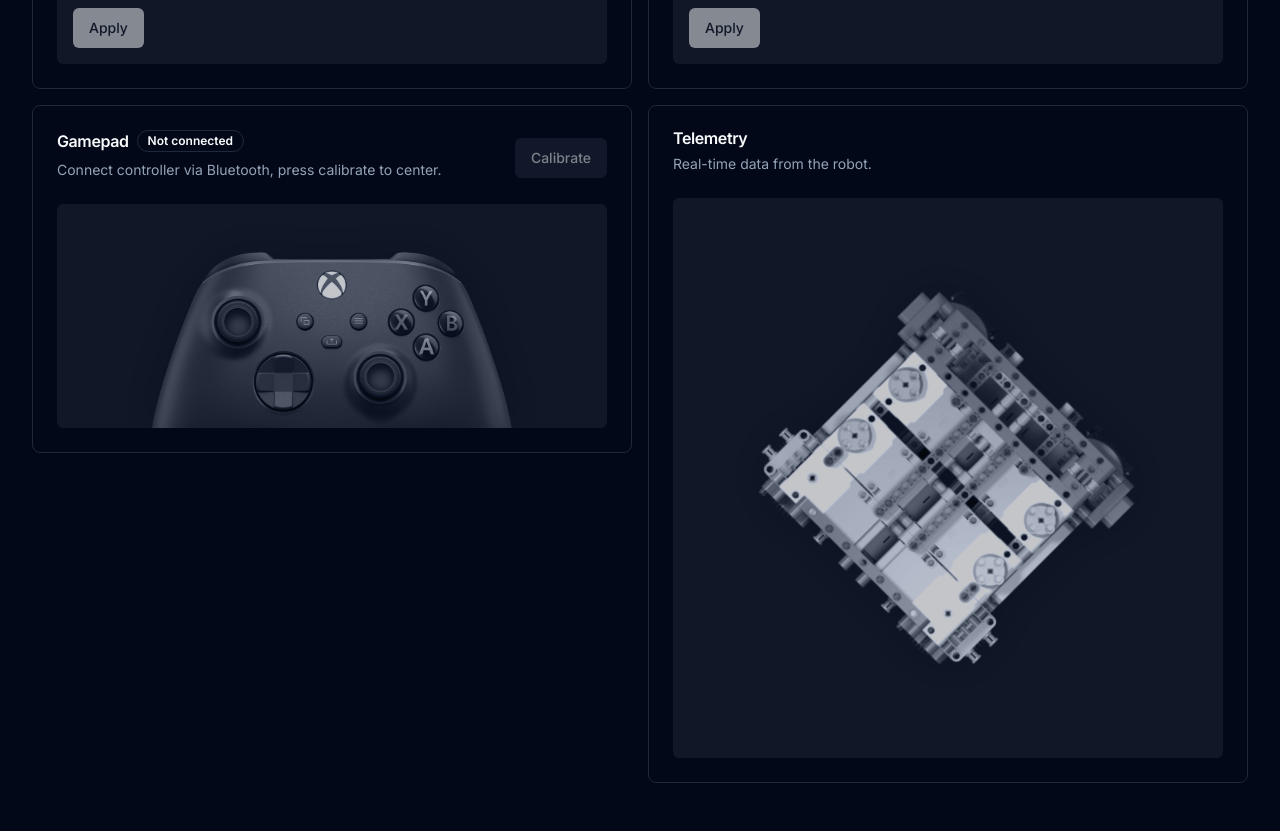
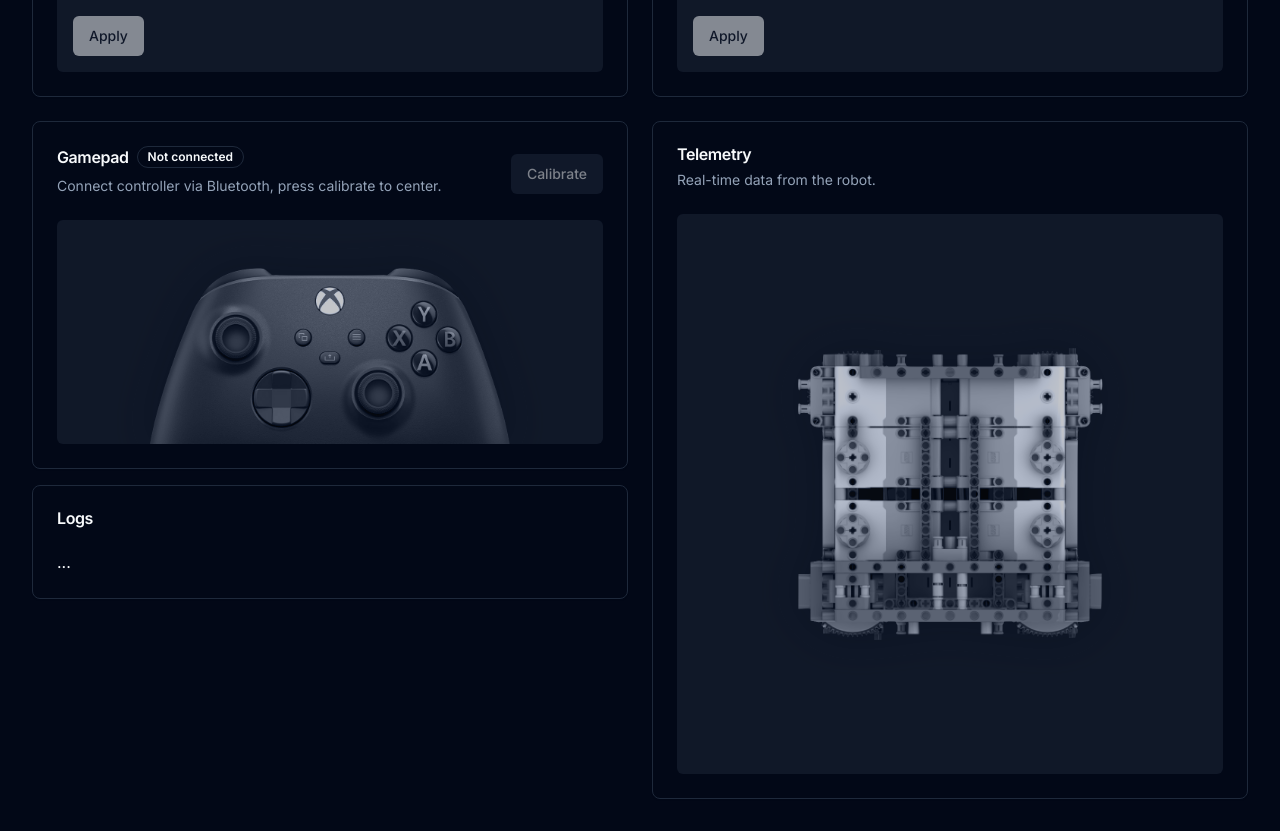
Before and after one commit to thomasbrus/lego-swerve-drive, a Next.js app: page / in a window 1280 px wide. Shown: the part 440-1271 px from the top of the page. Built offline with nearby package versions, Linux system fonts and the light colour scheme.

Commit message:
Display which buttons are pressed and added, & updated swerve drive visualization

```diff
--- a/src/app/page.tsx
+++ b/src/app/page.tsx
@@ -13,6 +13,7 @@ import { z } from "zod";
 import { Form, FormControl, FormField, FormItem, FormLabel, FormMessage } from "@/components/ui/form";
 import { useGamepad, Gamepad, AxisUpdate } from "@/hooks/use-gamepad";
 import Image from "next/image";
+import { cn } from "@/lib/utils";
 
 export default function Home() {
   const frontHub = useHub({ onMessage: () => {} });
@@ -20,11 +21,17 @@ export default function Home() {
 
   return (
     <Page title="Dashboard">
-      <div className="grid gap-4 grid-cols-1 lg:grid-cols-2">
+      <div className="grid gap-6 grid-cols-1 lg:grid-cols-2">
         <FrontHubCard frontHub={frontHub} />
         <RearHub rearHub={rearHub} />
-        <GamepadCard frontHub={frontHub} rearHub={rearHub} />
-        <TelemetryCard />
+        <div className="grid gap-4 self-start">
+          <GamepadCard frontHub={frontHub} rearHub={rearHub} />
+          <Card>
+            <CardHeader title="Logs" />
+            <CardContent>...</CardContent>
+          </Card>
+        </div>
+        <TelemetryCard frontHub={frontHub} rearHub={rearHub} />
       </div>
     </Page>
   );
@@ -231,11 +238,18 @@ function GamepadCard({ frontHub, rearHub }: { frontHub: Hub; rearHub: Hub }) {
       <CardContent>
         <div className="bg-muted/50 rounded-md pt-8 px-4 flex flex-col items-center overflow-clip relative">
           <div className="h-[12rem] w-[32rem] relative">
+            <GamepadButton isPressed={gamepad?.buttons[0]?.pressed} className="bg-[#74bf3f] w-[24px] h-[26px] top-[98px] right-[150px]" />
+            <GamepadButton isPressed={gamepad?.buttons[1]?.pressed} className="bg-[#e63e35] w-[23px] h-[25px] top-[75px] right-[126px]" />
+            <GamepadButton isPressed={gamepad?.buttons[2]?.pressed} className="bg-[#0d9de7] w-[24px] h-[26px] top-[73px] right-[175px]" />
+            <GamepadButton isPressed={gamepad?.buttons[3]?.pressed} className="bg-[#e4e236] w-[24px] h-[26px] top-[49px] right-[150px]" />
             <Image
               src="/images/xbox-controller.png"
               fill
               alt="XBOX Controler"
-              className="absolute inset-0 object-cover object-top mix-blend-luminosity opacity-75 drop-shadow-[0_0_24px_hsl(223deg_84%_5%_/_50%)]"
+              className={cn(
+                "absolute inset-0 object-cover object-top mix-blend-luminosity drop-shadow-[0_0_24px_hsl(223deg_84%_5%_/_50%)]",
+                gamepad.isConnected ? "opacity-100" : "opacity-75"
+              )}
             />
             {gamepad.isConnected && (
               <svg viewBox="0 0 32 12" xmlns="http://www.w3.org/2000/svg" className="inset-0 absolute">
@@ -281,6 +295,10 @@ function GamepadThumbstick({ x, y, transform }: { x: number; y: number; transfor
   );
 }
 
+function GamepadButton({ isPressed, className }: { isPressed: boolean; className: string }) {
+  return <div className={cn("absolute rounded-full", isPressed ? "opacity-100" : "opacity-0", className)} />;
+}
+
 function GamepadBadge({ gamepad }: { gamepad: Gamepad }) {
   return <Badge variant={gamepad.isConnected ? "default" : "outline"}>{gamepad.isConnected ? "Connected" : "Not connected"}</Badge>;
 }
@@ -299,7 +317,7 @@ function GamepadActions({ gamepad }: { gamepad: Gamepad }) {
   );
 }
 
-function TelemetryCard() {
+function TelemetryCard({ frontHub, rearHub }: { frontHub: Hub; rearHub: Hub }) {
   return (
     <Card>
       <CardHeader title="Telemetry" description="Real-time data from the robot." />
@@ -307,10 +325,13 @@ function TelemetryCard() {
         <div className="bg-muted/50 rounded-md p-4 flex flex-col items-center justify-center flex-grow h-[560px]">
           <Image
             src="/images/swerve-drive.png"
-            width={320}
-            height={320}
+            width={360}
+            height={360}
             alt="LEGO Swerve Drive"
-            className="mix-blend-luminosity opacity-75 drop-shadow-[0_0_24px_hsl(223deg_84%_5%_/_50%)] rotate-45"
+            className={cn(
+              "mix-blend-luminosity drop-shadow-[0_0_24px_hsl(223deg_84%_5%_/_50%)]",
+              frontHub.isConnected && rearHub.isConnected ? "opacity-100" : "opacity-75"
+            )}
           />
         </div>
       </CardContent>
--- a/src/components/page.tsx
+++ b/src/components/page.tsx
@@ -8,11 +8,10 @@ export default function Page({ title, children }: { title: string; children: Rea
           <Navigation />
         </div>
       </div>
-      <div className="flex-1 space-y-4 p-8 pt-6">
+      <div className="flex-1 space-y-6 p-8 pt-6">
         <div className="flex items-center justify-between space-y-2">
           <h2 className="text-3xl font-bold tracking-tight">{title}</h2>
         </div>
-
         {children}
       </div>
     </div>
--- a/src/hooks/use-gamepad.ts
+++ b/src/hooks/use-gamepad.ts
@@ -6,6 +6,7 @@ export interface Gamepad {
   y1: number;
   x2: number;
   y2: number;
+  buttons: readonly GamepadButton[];
   calibrate: () => void;
 }
 
@@ -159,6 +160,7 @@ export function useGamepad({
     y1,
     x2,
     y2,
+    buttons,
     calibrate,
   };
 
--- /dev/null
+++ b/src/hooks/use-logs.ts
@@ -0,0 +1,7 @@
+import { useState } from "react";
+
+export function useLogs() {
+  const [logs, setLogs] = useState<string[]>([]);
+
+  return { logs };
+}
```
Also changed, not shown: public/images/swerve-drive.png.
